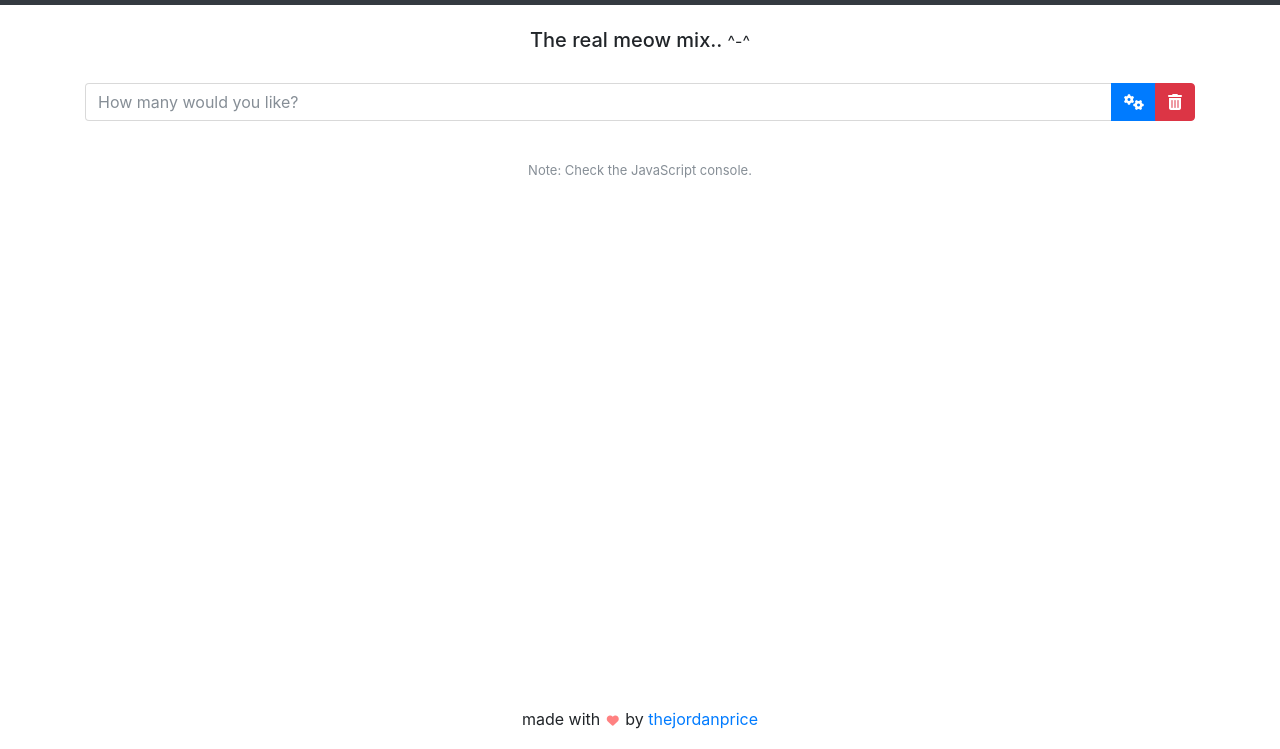
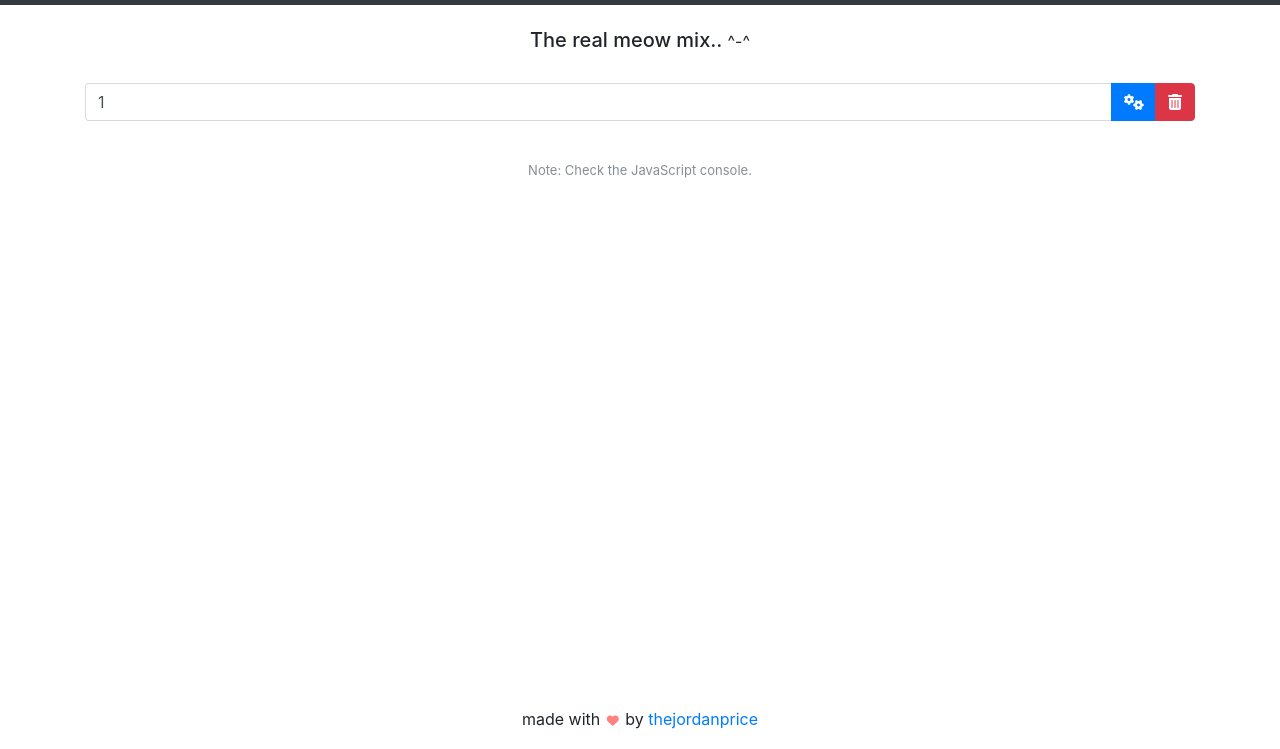
Before and after one commit to thejordanprice/cat-factory, a plain HTML site: page index.html in a window 1280 px wide. Shown: the part 51-800 px from the top of the page. Drawn offline with Linux system fonts and the light colour scheme.

Commit message:
changed input from text to int.

```diff
--- a/index.html
+++ b/index.html
@@ -43,7 +43,7 @@
   <br />
   <form class='form-inline'>
     <div class='input-group' id='generate-input-group'>
-      <input type='text' class='form-control' id='count' placeholder='How many would you like?'>
+      <input type='number' class='form-control' id='count' value='1'>
       <span class='input-group-btn'>
         <button type='button' id='generate' class='btn btn-primary'><i class='fa fa-cogs' aria-hidden='true'></i></button>
       </span>
```
Also changed, not shown: 1 other file.
